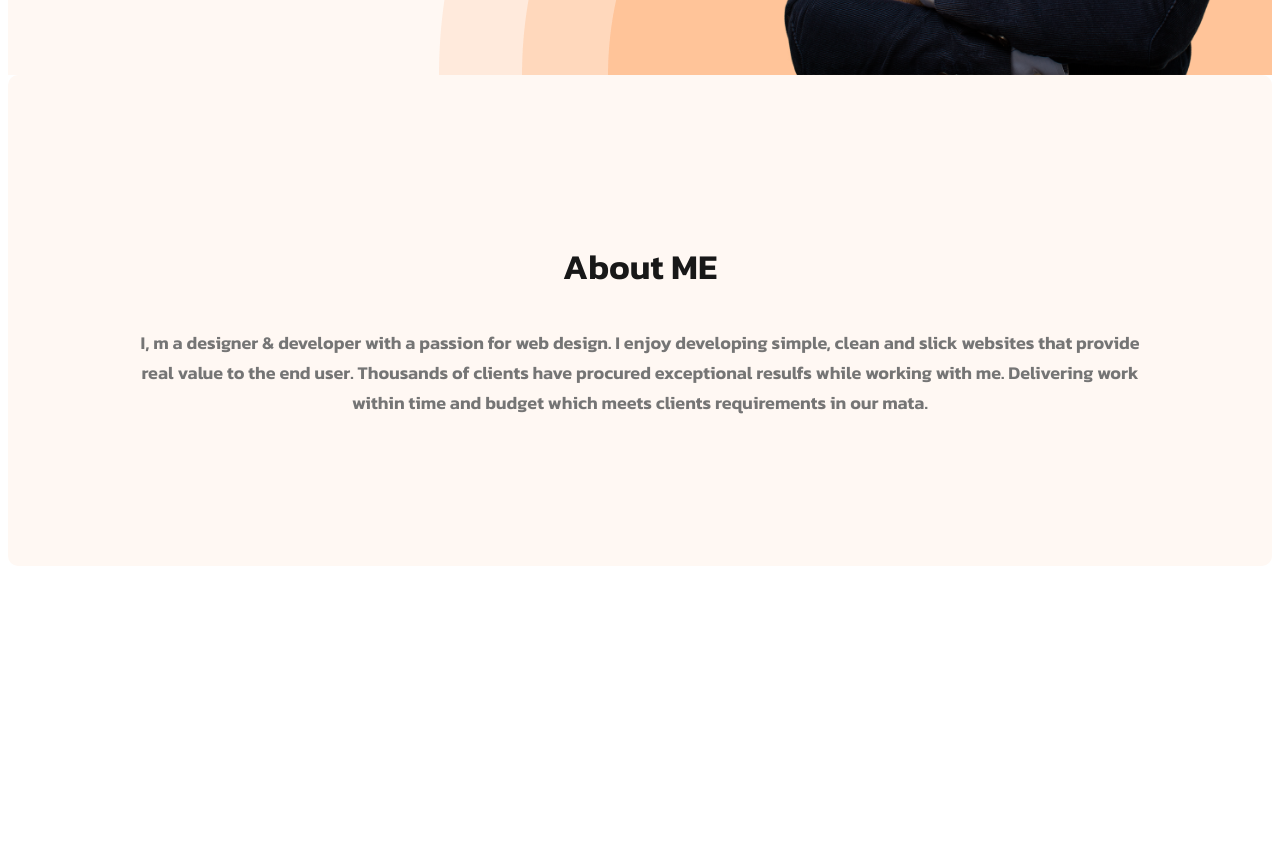
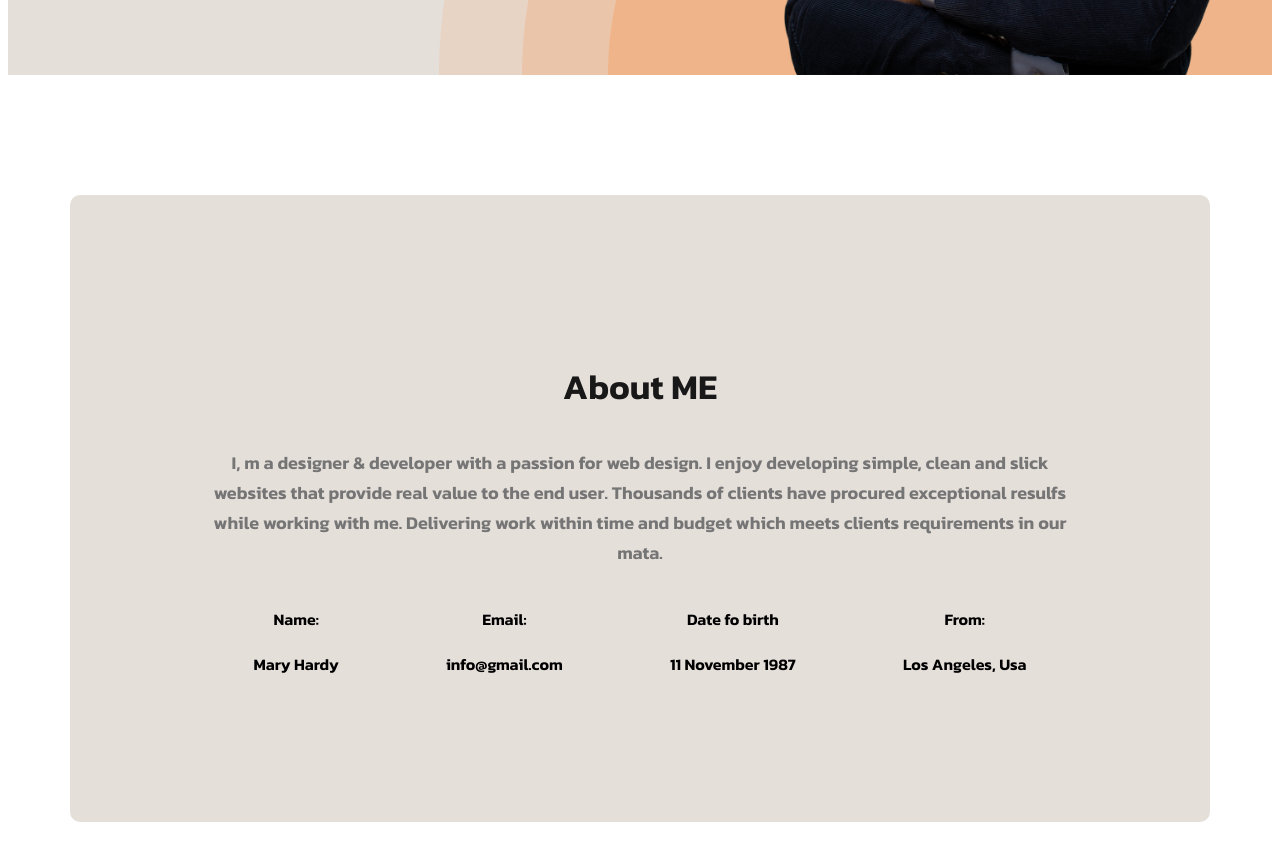
Before and after one commit to webdevelopement01/web-developer-portfolio, a plain HTML site: page index.html in a window 1280 px wide. Shown: the part 700-1560 px from the top of the page. Before the commit the page ends 1274 px from the top, so only its background shows below. Drawn offline with Linux system fonts and the light colour scheme.

Commit message:
added about section

```diff
--- a/index.html
+++ b/index.html
@@ -55,6 +55,27 @@
             <h3 class="section-title">About ME</h3>
             <p class="section-description">I, m a designer & developer with a passion for web design. I enjoy developing simple, clean and slick websites that provide real value to the end user. Thousands of clients have procured exceptional resulfs while working with me. Delivering work within time and budget which meets clients requirements in our mata.</p>
 
+
+            <div class="about-info-container">
+                <div class="about-info">
+                    <h4 class="info-title">Name:</h4>
+                    <p class="info-description"> Mary Hardy</p>
+                </div>
+                <div class="about-info">
+                    <h4 class="info-title">Email:</h4>
+                    <p class="info-description">info@gmail.com</p>
+                </div>
+                <div class="about-info">
+                    <h4 class="info-title">Date fo birth</h4>
+                    <p class="info-description">11 November 1987</p>
+                </div>
+                <div class="about-info">
+                    <h4 class="info-title">From:</h4>
+                    <p class="info-description">Los Angeles, Usa</p>
+                </div>
+
+            </div>
+
         </section>
 
     </main>
--- a/styles/portfolio.css
+++ b/styles/portfolio.css
@@ -63,7 +63,7 @@ font-size: 18px;
 line-height: 30px;
 }
 .header{
-    background-color: #FFF8F3;
+    background-color: #e5dfda;
     background-image: url(../images/header_bg.png);
     background-repeat: no-repeat;
     background-position: bottom right;
@@ -87,10 +87,26 @@ line-height: 30px;
     margin-bottom: 20px;
 }
 /* main section style*/
+main {
+    max-width: 1140px;
+    margin: 0 auto;
+}
+
+.about-info-container{
+    display: flex;
+    justify-content: space-around;
+
+}
+.about-info{
+    text-align: center;
+}
 
 /* about section style */
 .about {
     padding: 130px;
     border-radius: 10px;
-    background: #FFF8F3;
+    background: #e5dfda;
+    margin-top: 120px;
+    margin-bottom: 120px;
+
 }
```
